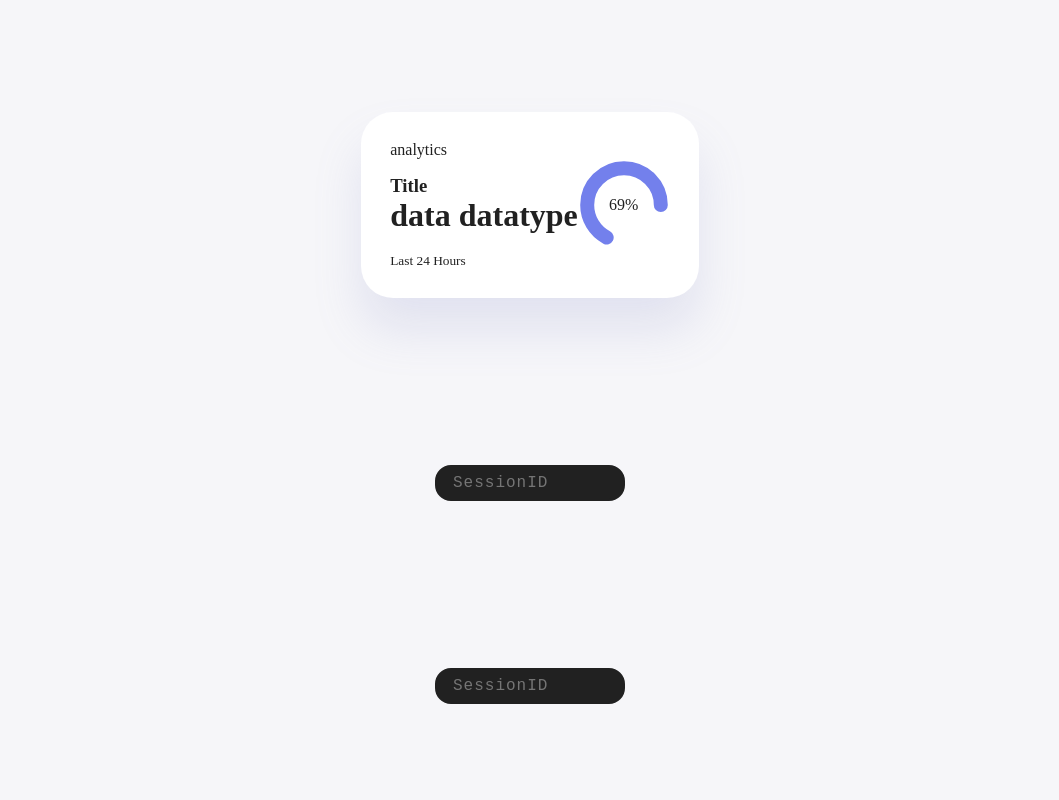
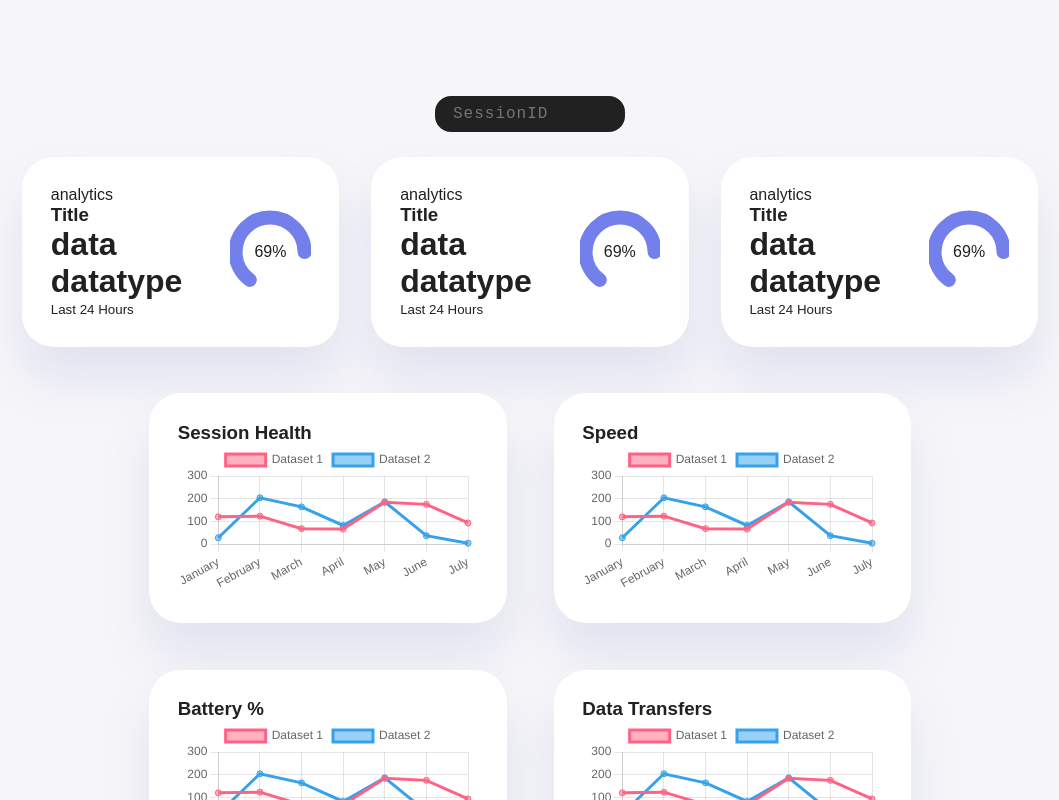
Before and after one commit to codingmiracle/erdts-server, a Next.js app: page / in a window 1280 px wide. Shown: the top 800 px of the page, without its empty margins (110-1169 px from the left). Built offline with nearby package versions, Linux system fonts and the light colour scheme.

Commit message:
implement components (#2)
* add: Input

* add: Input

* add: BetterInput

* add: Charts and Grid Layout

---------

Co-authored-by: Doc <43089687+DrSisterFister@users.noreply.github.com>

```diff
--- /dev/null
+++ b/components/charts/chart.component.tsx
@@ -0,0 +1,78 @@
+// @flow
+import * as React from 'react';
+import {Chart} from "react-chartjs-2";
+import styles from "./charts.module.css";
+import {
+    Chart as ChartJS,
+    CategoryScale,
+    LinearScale,
+    PointElement,
+    LineElement,
+    Title,
+    Tooltip,
+    Legend,
+} from 'chart.js';
+import { Line } from 'react-chartjs-2';
+import {random} from "nanoid";
+
+ChartJS.register(
+    CategoryScale,
+    LinearScale,
+    PointElement,
+    LineElement,
+    Title,
+    Tooltip,
+    Legend
+);
+
+export const options = {
+    responsive: true,
+    plugins: {
+        legend: {
+            position: 'top' as const,
+        },
+        title: {
+            display: true,
+            text: 'Chart.js Line Chart',
+        },
+    },
+};
+
+const labels = ['January', 'February', 'March', 'April', 'May', 'June', 'July'];
+
+export const data = {
+    labels,
+    datasets: [
+        {
+            label: 'Dataset 1',
+            data: labels.map(() => random(2)),
+            borderColor: 'rgb(255, 99, 132)',
+            backgroundColor: 'rgba(255, 99, 132, 0.5)',
+        },
+        {
+            label: 'Dataset 2',
+            data: labels.map(() => random(2)),
+            borderColor: 'rgb(53, 162, 235)',
+            backgroundColor: 'rgba(53, 162, 235, 0.5)',
+        },
+    ],
+};
+
+type Props = {
+    title: string,
+    data: any
+};
+type State = {
+
+};
+
+export default class ChartComponent extends React.Component<Props, State> {
+    render() {
+        return (
+            <div className={styles.chart}>
+                <h3>{this.props.title}</h3>
+                <Chart type={"line"} data={data}></Chart>
+            </div>
+        );
+    };
+};
--- a/components/charts/charts.module.css
+++ b/components/charts/charts.module.css
@@ -3,9 +3,9 @@
     background: var(--background-secondary);
     padding: var(--card-padding);
     border-radius: var(--card-border-radius);
-    margin-top: 1rem;
     box-shadow: var(--box-shadow);
     transition: all 300ms ease;
+    margin: 1rem;
 }
 
 .progress {
--- a/package.json
+++ b/package.json
@@ -16,13 +16,19 @@
     "@types/node": "18.11.18",
     "@types/react": "18.0.26",
     "@types/react-dom": "18.0.10",
+    "chart.js": "^4.2.1",
     "eslint": "^8.31.0",
     "eslint-config-next": "^0.2.4",
+    "faker": "^6.6.6",
     "mobx-react": "^7.6.0",
     "mobx-react-lite": "^3.4.0",
     "next": "13.1.1",
     "react": "18.2.0",
+    "react-chartjs-2": "^5.2.0",
     "react-dom": "18.2.0",
     "typescript": "4.9.4"
+  },
+  "devDependencies": {
+    "@types/faker": "^6.6.9"
   }
 }
--- a/pages/_app.tsx
+++ b/pages/_app.tsx
@@ -1,5 +1,6 @@
 import '../styles/globals.css'
 import type { AppProps } from 'next/app'
+import { Chart as ChartJS, ArcElement, Tooltip, Legend } from "chart.js";
 
 export default function App({ Component, pageProps }: AppProps) {
   return <Component {...pageProps} />
--- a/pages/index.tsx
+++ b/pages/index.tsx
@@ -1,6 +1,8 @@
 import Head from 'next/head'
 import CircleBarComponent from "../components/charts/circleBar.component";
 import InputComponent from "../components/input/input.component";
+import ChartComponent from "../components/charts/chart.component";
+
 
 const Home = () => {
 
@@ -13,9 +15,21 @@ const Home = () => {
                 <link rel="icon" href="/favicon.ico"/>
             </Head>
             <main>
-                <CircleBarComponent title={"Title"} content={"data datatype"} percent={69}/>
                 <InputComponent placeholder={"SessionID"} onSubmit={ (msg:string)=> {console.log(msg)} }/>
-                <InputComponent placeholder={"SessionID"} onSubmit={ (msg:string)=> {console.log("Msg Submitted:" + msg)} }/>
+
+                <div className="topcontainer">
+                    <CircleBarComponent title={"Title"} content={"data datatype"} percent={69}/>
+                    <CircleBarComponent title={"Title"} content={"data datatype"} percent={69}/>
+                    <CircleBarComponent title={"Title"} content={"data datatype"} percent={69}/>
+                </div>
+
+
+                <div className="grid-container">
+                    <div className="grid-item"><ChartComponent title={"Session Health"} data={[]}></ChartComponent></div>
+                    <div className="grid-item"><ChartComponent title={"Speed"} data={[]}></ChartComponent></div>
+                    <div className="grid-item"><ChartComponent title={"Battery %"} data={[]}></ChartComponent></div>
+                    <div className="grid-item"><ChartComponent title={"Data Transfers"} data={[]}></ChartComponent></div>
+                </div>
 
             </main>
         </>
--- a/styles/globals.css
+++ b/styles/globals.css
@@ -4,6 +4,9 @@
   --font-mono: ui-monospace, Menlo, Monaco, 'Cascadia Mono', 'Segoe UI Mono',
     'Roboto Mono', 'Oxygen Mono', 'Ubuntu Monospace', 'Source Code Pro',
     'Fira Mono', 'Droid Sans Mono', 'Courier New', monospace;
+  --font-primary: 'Roboto Mono', Arial, Menlo, Monaco,
+  'Roboto Mono', 'Oxygen Mono', 'Ubuntu Monospace',
+  'Fira Mono', 'Droid Sans Mono', 'Courier New';
 
   --foreground-primary: #212121;
   --background-primary: #f6f6f9;
@@ -52,6 +55,7 @@ body {
 body {
   color: var(--foreground-primary);
   background: var(--background-primary);
+  font-family: var(--font-primary);
 }
 
 main {
@@ -103,6 +107,26 @@ input {
   color: var(--foreground-primary);
 }
 
+.topcontainer {
+  display: flex;
+  flex-direction: row;
+  justify-content: space-between;
+  align-items: center;
+  height: 100px;
+  padding: 120px 20px;
+}
+
+.grid-container {
+  display: grid;
+  grid-template-columns: repeat(2, 1fr);
+  grid-template-rows: repeat(2, 1fr);
+  grid-gap: 5px;
+}
+
+.grid-item {
+  padding: 5px;
+}
+
 
 
 @media (prefers-color-scheme: dark) {
```
Also changed, not shown: 1 other file (tests, documents, lock files or other folders).
